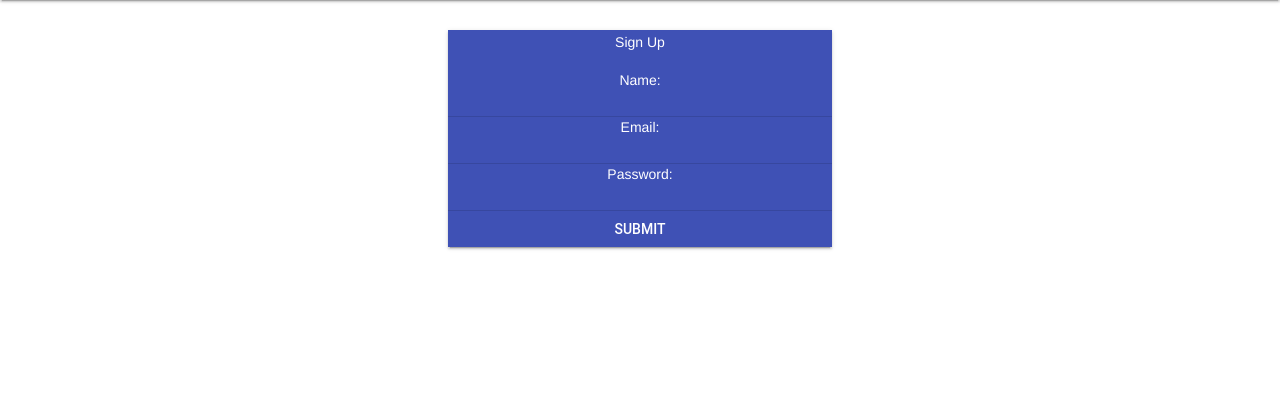
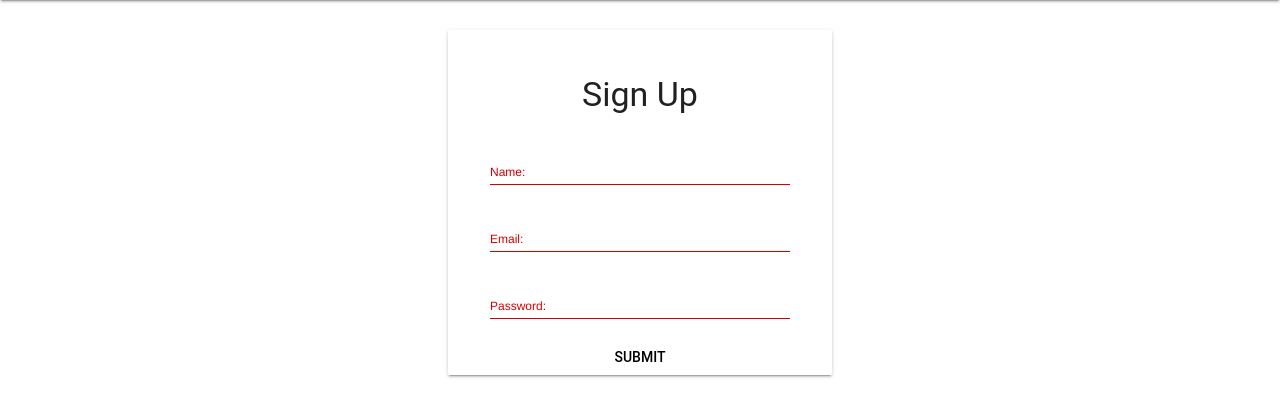
Before and after one commit to psdev30/piggyback, a Flask app: template templates/signUp.html in a window 1280 px wide. Shown: the part 64-481 px from the top of the page. Run offline with Flask 2, Linux system fonts and the light colour scheme; the template is opened without the code that fills it, so the values that code supplies are empty.

Commit message:
HECK YES MY GUY
PFFFFFFFFFFFFFFFFFFFFFF

```diff
--- a/templates/signUp.html
+++ b/templates/signUp.html
@@ -46,15 +46,20 @@
             style="
               margin: 30px auto;
               width: 30%;
-              background-color: rgb(63, 81, 181);
-              color: rgb(255, 255, 255);
               box-shadow: 0 2px 2px 0 rgb(0 0 0 / 14%),
                 0 3px 1px -2px rgb(0 0 0 / 20%), 0 1px 5px 0 rgb(0 0 0 / 12%);
             "
           >
-            <p>Sign Up</p>
+            <br />
+            <h3>Sign Up</h3>
             <form>
-              <label for="name">Name:</label>
+              <div
+                class="
+                  mdl-textfield mdl-js-textfield
+                  mdl-textfield--floating-label
+                "
+              >
+                <label class="mdl-textfield__label" for="name">Name:</label>
                 <input
                   class="mdl-textfield__input"
                   type="text"
@@ -62,7 +67,16 @@
                   id="name"
                   required
                 />
-              <label for="email">Email:</label>
+              </div>
+              <br />
+
+              <div
+                class="
+                  mdl-textfield mdl-js-textfield
+                  mdl-textfield--floating-label
+                "
+              >
+                <label class="mdl-textfield__label" for="email">Email:</label>
                 <input
                   class="mdl-textfield__input"
                   type="text"
@@ -70,7 +84,18 @@
                   id="email"
                   required
                 />
-              <label for="password">Password:</label>
+              </div>
+              <br />
+
+              <div
+                class="
+                  mdl-textfield mdl-js-textfield
+                  mdl-textfield--floating-label
+                "
+              >
+                <label class="mdl-textfield__label" for="password"
+                  >Password:</label
+                >
                 <input
                   class="mdl-textfield__input"
                   type="text"
@@ -78,12 +103,9 @@
                   id="password"
                   required
                 />
-              <input
-                class="mdl-button"
-                style="color: white"
-                type="submit"
-                value="Submit"
-              />
+              </div>
+              <br />
+              <input class="mdl-button" type="submit" value="Submit" />
             </form>
           </div>
         </div>
```
Lines whose indentation alone changed are shown as unchanged.
